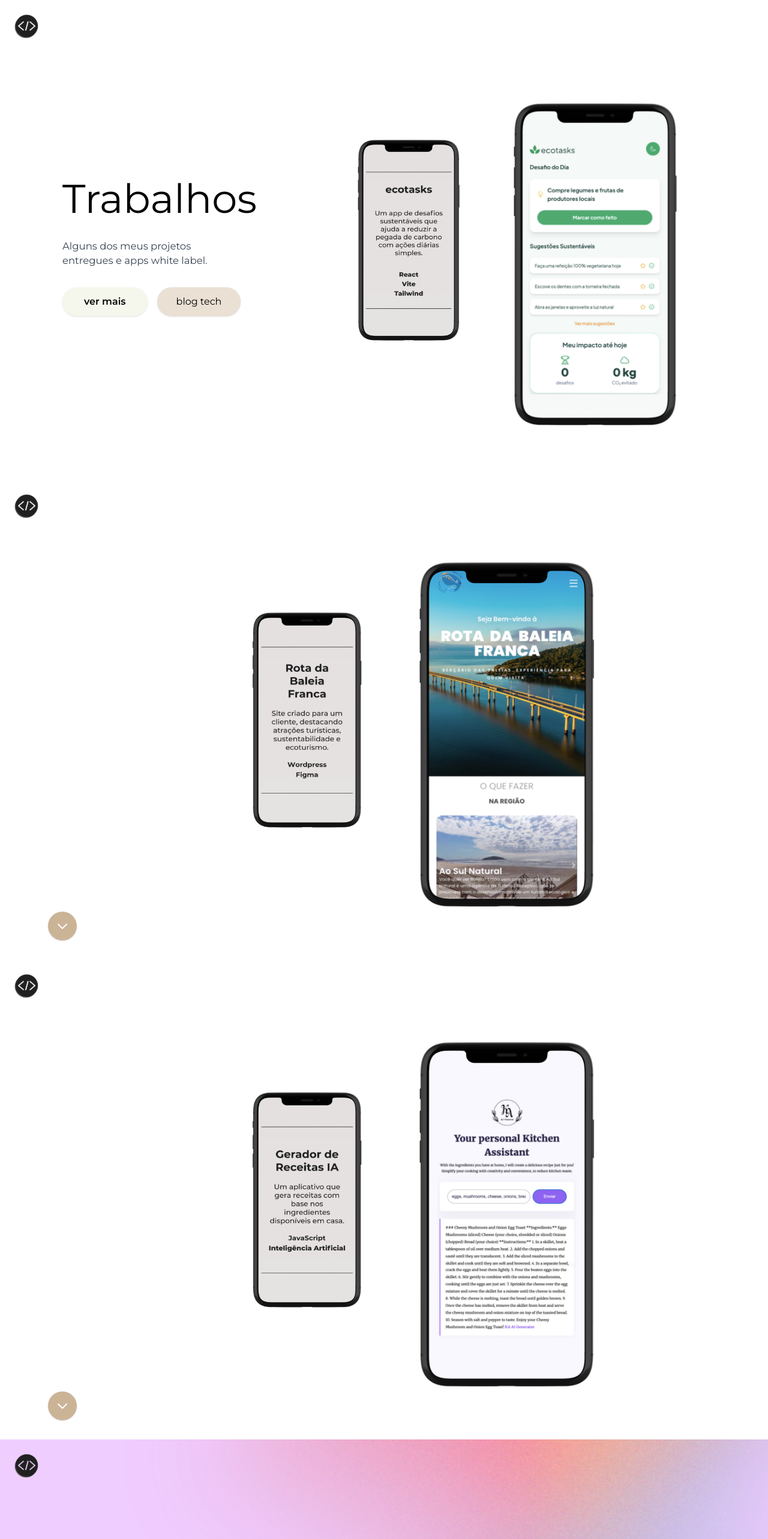
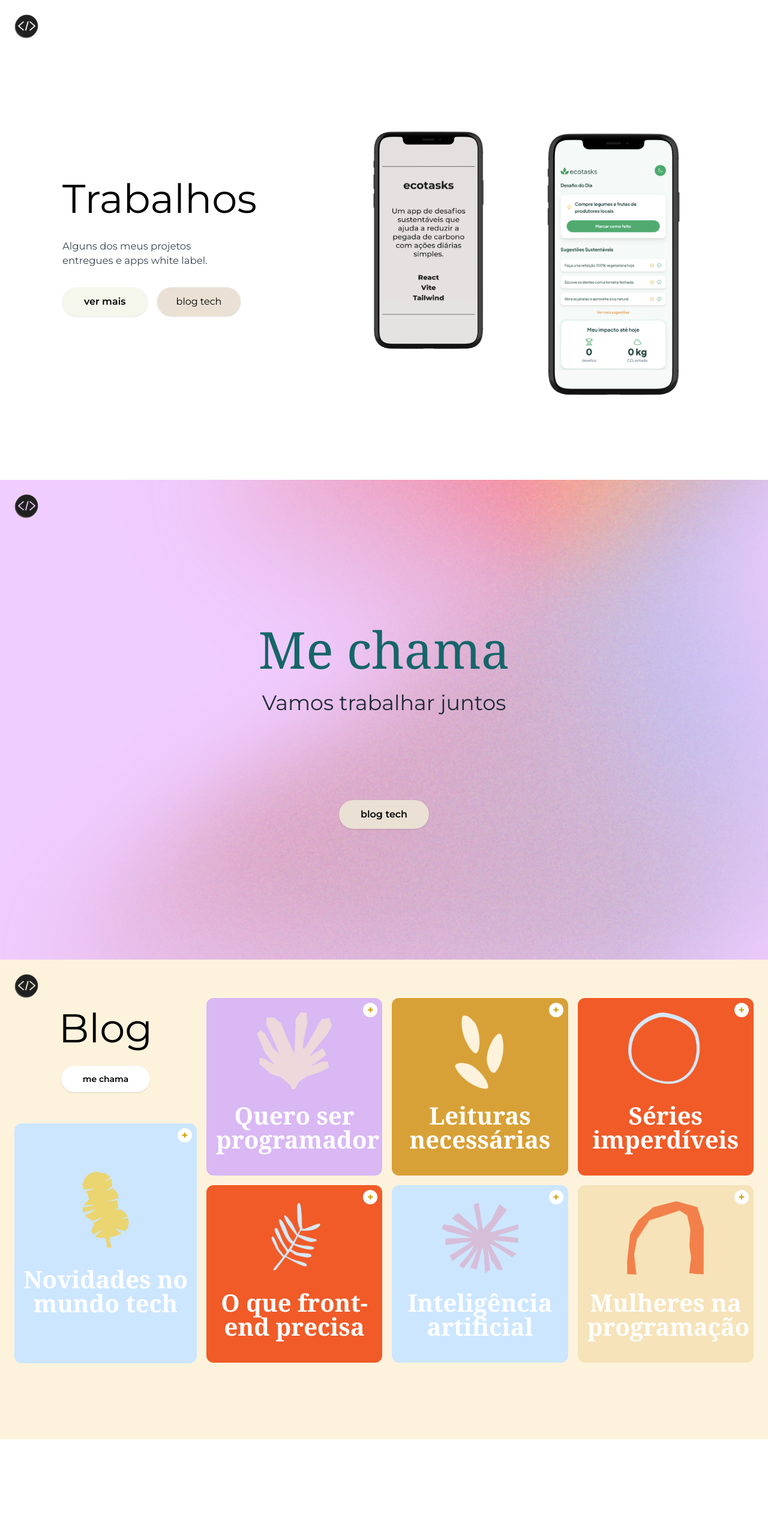
Before and after one commit to juliabacchi1/juliadev, a React (Vite) app: page / in a window 1280 px wide. Shown: the part 2400-4966 px from the top of the page at 60% size. After the commit the page ends 4800 px from the top, so only its background shows below. Built offline with nearby package versions, Linux system fonts and the light colour scheme; some icons are missing; a web font is replaced by a local one.

Commit message:
Melhora na experiência do usuário da parte de visualização dos projetos Works.jsx

```diff
--- a/src/sections/Works.jsx
+++ b/src/sections/Works.jsx
@@ -1,27 +1,64 @@
-export default function Works() {
+import { useState } from "react";
+
+const Techs = () => {
+  const projects = [
+    {
+      img1: "/ecotasks-d.png",
+      img2: "/ecotasks-v.png",
+      link1: "https://github.com/juliabacchi1/ecotasks",
+      link2: "https://ecotasks.vercel.app/",
+      alt1: "Descrição ecotasks",
+      alt2: "Visualização ecotasks",
+    },
+    {
+      img1: "/rota-d.png",
+      img2: "/rota-v.png",
+      link1: "https://cero-phi.vercel.app/",
+      link2: "https://rotabaleiafranca.com.br/",
+      alt1: "Descrição Baleia Franca",
+      alt2: "Visualização Baleia Franca",
+    },
+    {
+      img1: "/recipes-d.png",
+      img2: "/recipes-v.png",
+      link1: "https://github.com/juliabacchi1/recipes-generator",
+      link2: "https://recipes-generator-ai.netlify.app/",
+      alt1: "Descrição Recipes Generator",
+      alt2: "Visualização Recipes Generator",
+    },
+  ];
+
+  const [index, setIndex] = useState(0);
+
+  const nextProject = () => {
+    setIndex((prev) => (prev + 1) % projects.length);
+  };
+
   return (
-    <>
     <section
       id="works"
       className="fullscreen-section bg-white flex flex-col md:flex-row justify-between items-center"
     >
+      {/* Logo */}
       <div className="absolute top-0 left-0 px-6 py-6 z-10">
         <a href="#home" className="flex items-center">
           <img className="w-10 h-10 mr-2" src="logo.svg" alt="logo" />
         </a>
       </div>
 
+      {/* Texto */}
       <div className="w-full md:w-[40%] px-0 md:px-6 my-20 md:my-2 md:mx-10 flex flex-col justify-center items-center md:items-start text-left mb-10 md:mb-0">
         <h2 className="text-[36px] md:text-[67px] px-10 mb-4">Trabalhos</h2>
         <p className="text-[16.5px] px-10 text-gray-700 mb-8 max-w-md">
           Alguns dos meus projetos <br /> entregues e apps white label.
         </p>
-          <div className="flex gap-4 px-10">
-            <a href="#next-project" className="flex items-center">
-              <button className="bg-[#F6F7EC] font-semibold px-9 py-3 rounded-full shadow hover:bg-[#EAE0D4]">
+        <div className="flex gap-4 px-10 flex-wrap">
+          <button
+            onClick={nextProject}
+            className="bg-[#F6F7EC] font-semibold px-9 py-3 rounded-full shadow hover:bg-[#EAE0D4]"
+          >
             ver mais
           </button>
-            </a>
           <a href="#blog" className="flex items-center">
             <button className="bg-[#EAE0D4] font-regular px-8 py-3 rounded-full shadow hover:bg-[#F6F7EC]">
               blog tech
@@ -30,128 +67,29 @@ export default function Works() {
         </div>
       </div>
 
-        <div className="w-[20%] flex justify-center items-center">
-          <a href="https://github.com/juliabacchi1/ecotasks" target="_blank">
+      {/* Imagens do projeto */}
+      <div className="w-full md:w-[60%] flex flex-col md:flex-row justify-center items-center gap-6 px-6">
+        <div className="w-full md:w-[40%] flex justify-center items-center">
+          <a href={projects[index].link1} target="_blank" rel="noreferrer">
             <img
-              src="/ecotasks-d.png"
-              alt="Descrição ecotasks"
-              className="max-w-full h-auto object-contain"
+              src={projects[index].img1}
+              alt={projects[index].alt1}
+              className="max-w-[80%] md:max-w-full h-auto object-contain"
             />
           </a>
         </div>
-
-        <div className="w-[40%] flex justify-center items-center">
-          <a href="https://ecotasks.vercel.app/" target="_blank">
+        <div className="w-full md:w-[60%] flex justify-center items-center">
+          <a href={projects[index].link2} target="_blank" rel="noreferrer">
             <img
-              src="/ecotasks-v.png"
-              alt="Visualização ecotasks"
-              className="max-w-[80%] h-auto object-contain translate-y-10"
-            />
-          </a>
-        </div>
-      </section>
-
-      <section
-        id="next-project"
-        className="h-screen relative bg-white flex flex-row justify-between items-center"
-      >
-        <div className="absolute top-0 left-0 px-6 py-6 z-10">
-          <a href="#home" className="flex items-center">
-            <img className="w-10 h-10 mr-2" src="logo.svg" alt="logo" />
-          </a>
-        </div>
-        <div className="absolute bottom-8 left-20 z-10">
-          <a href="#third-project" className="flex items-center">
-            <button className="w-12 h-12 rounded-full bg-[#cbb396] flex items-center justify-center shadow hover:bg-[#b8a276]">
-              <svg
-                xmlns="http://www.w3.org/2000/svg"
-                className="h-6 w-6 text-white"
-                fill="none"
-                viewBox="0 0 24 24"
-                stroke="currentColor"
-                strokeWidth={2}
-              >
-                <path
-                  strokeLinecap="round"
-                  strokeLinejoin="round"
-                  d="M19 9l-7 7-7-7"
-                />
-              </svg>
-            </button>
-          </a>
-        </div>
-
-        <div className="flex">
-          <div className="w-[50%] flex justify-end items-center">
-            <img
-              src="/rota-d.png"
-              alt="Descrição Baleia Franca"
-              className="max-w-[40%] h-auto object-contain"
-            />
-          </div>
-
-          <div className="w-[40%] flex justify-start items-center">
-            <a href="https://rotabaleiafranca.com.br/" target="_blank">
-              <img
-                src="/rota-v.png"
-                alt="Visualização Baleia Franca"
-                className="max-w-[80%] h-auto object-contain translate-y-6"
+              src={projects[index].img2}
+              alt={projects[index].alt2}
+              className="max-w-[80%] h-auto object-contain md:translate-y-10"
             />
           </a>
         </div>
       </div>
     </section>
+  );
+};
 
-      <section
-        id="third-project"
-        className="h-screen relative bg-white flex flex-row justify-between items-center"
-      >
-        <div className="absolute top-0 left-0 px-6 py-6 z-10">
-          <a href="#home" className="flex items-center">
-            <img className="w-10 h-10 mr-2" src="logo.svg" alt="logo" />
-          </a>
-        </div>
-        <div className="absolute bottom-8 left-20 z-10">
-          <a href="#contato" className="flex items-center">
-            <button className="w-12 h-12 rounded-full bg-[#cbb396] flex items-center justify-center shadow hover:bg-[#b8a276]">
-              <svg
-                xmlns="http://www.w3.org/2000/svg"
-                className="h-6 w-6 text-white"
-                fill="none"
-                viewBox="0 0 24 24"
-                stroke="currentColor"
-                strokeWidth={2}
-              >
-                <path
-                  strokeLinecap="round"
-                  strokeLinejoin="round"
-                  d="M19 9l-7 7-7-7"
-                />
-              </svg>
-            </button>
-          </a>
-        </div>
-
-        <div className="flex">
-          <div className="w-[50%] flex justify-end items-center">
-            <img
-              src="/recipes-d.png"
-              alt="Descrição Recipes Generator"
-              className="max-w-[40%] h-auto object-contain"
-            />
-          </div>
-
-          <div className="w-[40%] flex justify-start items-center">
-            <a href="https://recipes-generator-ai.netlify.app/" target="_blank">
-              <img
-                src="/recipes-v.png"
-                alt="Visualização Recipes Generator"
-                className="max-w-[80%] h-auto object-contain translate-y-6"
-              />
-            </a>
-          </div>
-        </div>
-      </section>
-    </>
-  );
-}
+export default Techs;
```
Lines whose indentation alone changed are shown as unchanged.
